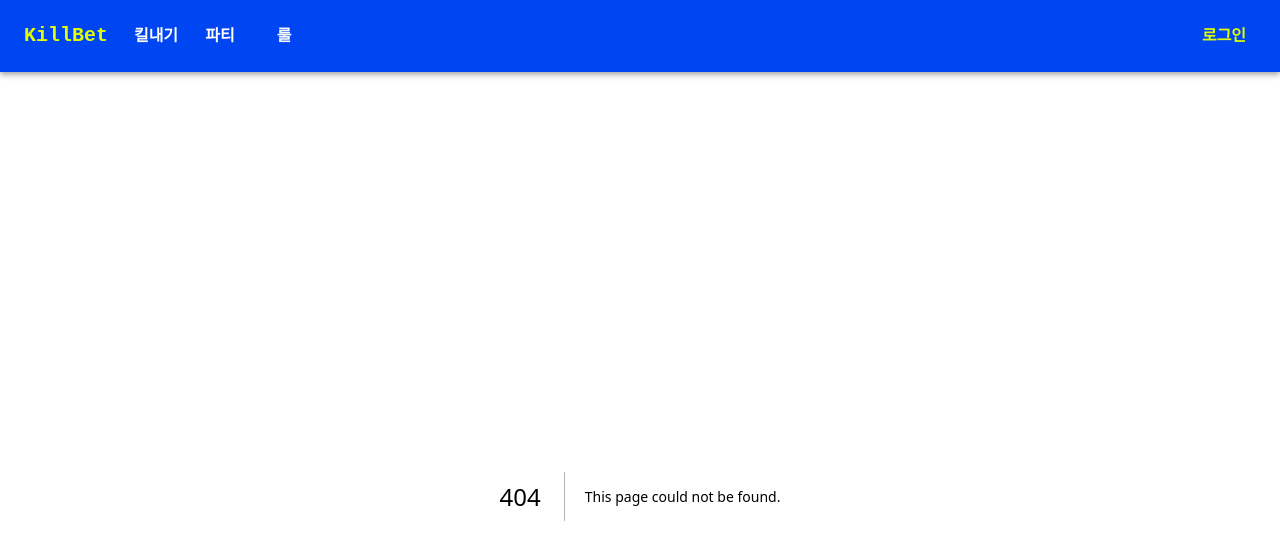
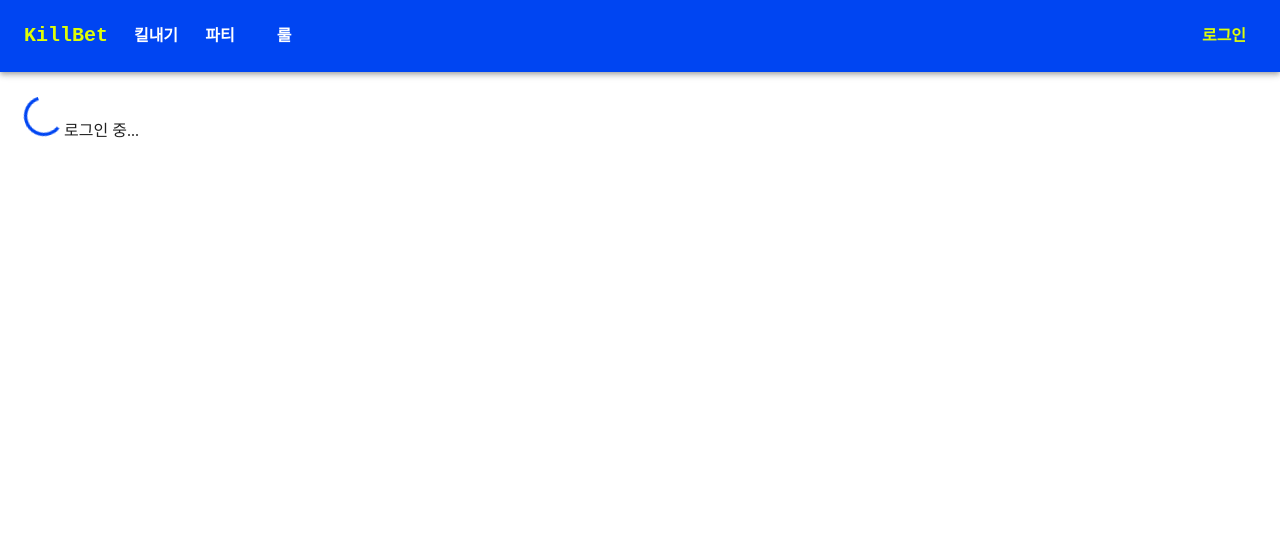
Before and after one commit to Hegemonie-PUBG/KillBet_FE, a Next.js app: page /auth/kakao in a window 1280 px wide. Before the commit this address had no page. Shown: the top 560 px of the page. Built offline with nearby package versions, Linux system fonts and the light colour scheme; a web font is replaced by a local one.

Commit message:
fix(logIn): lint 에러 수정

```diff
--- /dev/null
+++ b/pages/auth/kakao/index.tsx
@@ -0,0 +1,17 @@
+import { useRouter } from 'next/router';
+import { CircularProgress } from '@mui/material';
+
+const Kakao = () => {
+  const router = useRouter();
+
+  console.log(router.query.code);
+
+  return (
+    <div>
+      <CircularProgress />
+      로그인 중...
+    </div>
+  );
+};
+
+export default Kakao;
```
